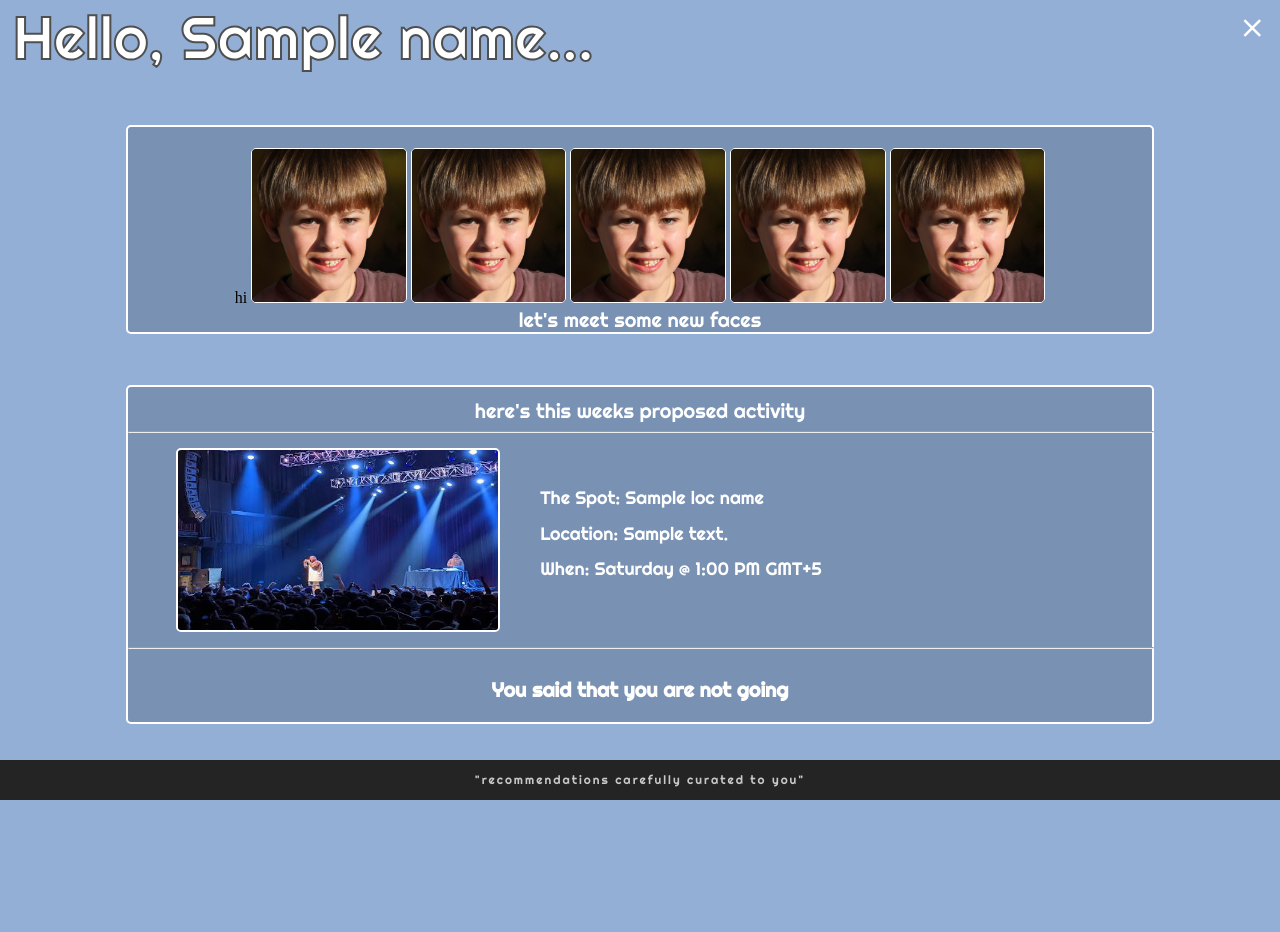
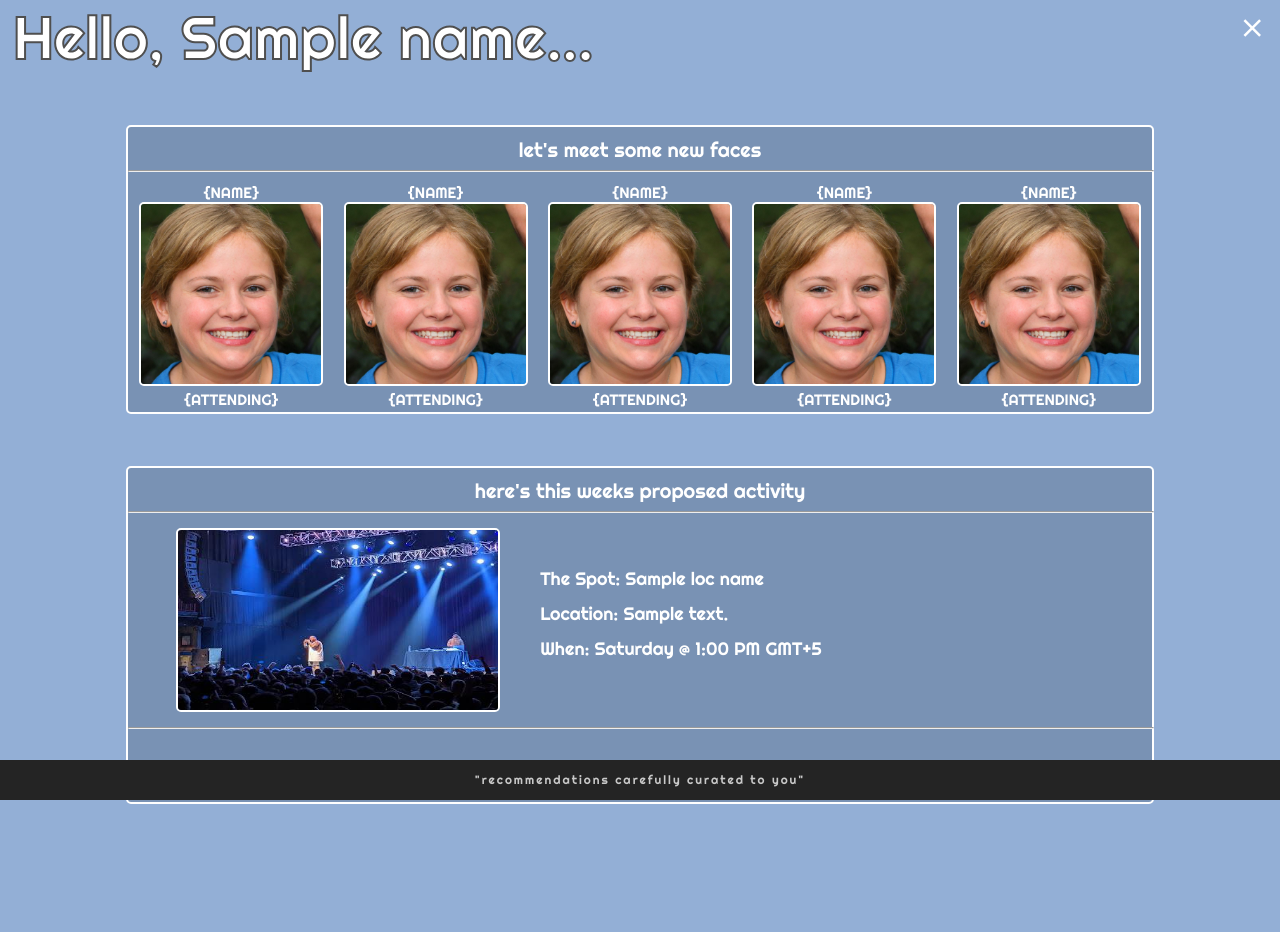
Before and after one commit to justin-sayah/Friendable, a Flask app: template templates/results.html in a window 1280 px wide. Before the commit the page ends 800 px from the top, so only its background shows below. Run offline with Flask 2, Linux system fonts and the light colour scheme; the template is opened without the code that fills it: most values are stand-ins (such as "Sample title", 1, 10 or a date in 2020); parts of the project's set-up code (start-up, migrations or seed data) failed here and were passed over; some libraries are stand-ins or nearby versions.

Commit message:
results updates

```diff
--- a/static/styles.css
+++ b/static/styles.css
@@ -216,3 +216,16 @@ body {
     align-items: center;
     justify-content: center
 }
+
+.ppl--details {
+    font-family: 'Righteous', cursive;
+    font-size: 15px;
+    color: #ffffff;
+}
+
+.headshots {
+    width: 180px;
+    height: 180px;
+    border: solid 2px white;
+    border-radius: 5px;
+}
--- a/templates/results.html
+++ b/templates/results.html
@@ -20,27 +20,45 @@
     <div style="text-align: center;margin-top: 2%;">
         <div
             style="width: 80%;min-width: 1000px;display: inline-block; border-radius: 5px; border: solid 2px white;background-color: #7992b4;margin-top:2%;">
-            <span class="person">
-                hi
-                <img src="../gen_human.jpeg" class="photo">
-            </span>
-            <span class="person">
-                <img src="../gen_human.jpeg" class="photo">
-            </span>
-            <span class="person">
-                <img src="../gen_human.jpeg" class="photo">
-            </span>
-            <span class="person">
-                <img src="../gen_human.jpeg" class="photo">
-            </span>
-            <span class="person">
-                <img src="../gen_human.jpeg" class="photo">
-            </span>
-            <div class="results--containers">let's meet some new faces</div>
+
+            <div class="results--containers" style="margin-top: 1%;">let's meet some new faces</div>
+            <hr style="color:white;width:100%;">
+
+            <table style="width: 100%;">
+                <tbody>
+                    <tr>
+                        <td>
+                            <div class="ppl--details">{NAME}</div>
+                            <img class="headshots" src="../static/gen_human.jpeg" alt="human_1">
+                            <div class="ppl--details">{ATTENDING}</div>
+                        </td>
+                        <td>
+                            <div class="ppl--details">{NAME}</div>
+                            <img class="headshots" src="../static/gen_human.jpeg" alt="human_1">
+                            <div class="ppl--details">{ATTENDING}</div>
+                        </td>
+                        <td>
+                            <div class="ppl--details">{NAME}</div>
+                            <img class="headshots" src="../static/gen_human.jpeg" alt="human_1">
+                            <div class="ppl--details">{ATTENDING}</div>
+                        </td>
+                        <td>
+                            <div class="ppl--details">{NAME}</div>
+                            <img class="headshots" src="../static/gen_human.jpeg" alt="human_1">
+                            <div class="ppl--details">{ATTENDING}</div>
+                        </td>
+                        <td>
+                            <div class="ppl--details">{NAME}</div>
+                            <img class="headshots" src="../static/gen_human.jpeg" alt="human_1">
+                            <div class="ppl--details">{ATTENDING}</div>
+                        </td>
+                    </tr>
+                </tbody>
+            </table>
         </div>
 
         <div
-            style="width: 80%;min-width: 1000px;display: inline-block; border-radius: 5px; border: solid 2px white;background-color: #7992b4; margin-top: 4%;">
+            style="width: 80%;min-width: 1000px;display: inline-block; border-radius: 5px; border: solid 2px white;background-color: #7992b4; margin-top: 4%;margin-bottom: 10%;">
             <div class="results--containers" style="margin-top: 1%;">here's this weeks proposed activity</div>
 
             <hr style="color:white;width:100%;">
@@ -63,14 +81,14 @@
             <hr style="color:white;width:100%;">
             <div>
                 {% if status=='maybe' %}
-                <form id="accept" method='POST' action="/going" >
-                    <input type='text' id="pnum" name='pnum' value="{{ pnum }}" hidden=True/>
-                    <input type='text' id="group_id" name='group_id' value="{{ group_id }}" hidden=True/>
+                <form id="accept" method='POST' action="/going">
+                    <input type='text' id="pnum" name='pnum' value="{{ pnum }}" hidden=True />
+                    <input type='text' id="group_id" name='group_id' value="{{ group_id }}" hidden=True />
                     <button class="yes">Yes</button>
                 </form>
-                <form id="not_going" method='POST' action="/not_going" >
-                    <input type='text' id="pnum" name='pnum' value="{{ pnum }}" hidden=True/>
-                    <input type='text' id="group_id" name='group_id' value="{{ group_id }}" hidden=True/>
+                <form id="not_going" method='POST' action="/not_going">
+                    <input type='text' id="pnum" name='pnum' value="{{ pnum }}" hidden=True />
+                    <input type='text' id="group_id" name='group_id' value="{{ group_id }}" hidden=True />
                     <button class="no">No</button>
                 </form>
                 {% elif status=='going' %}
```
